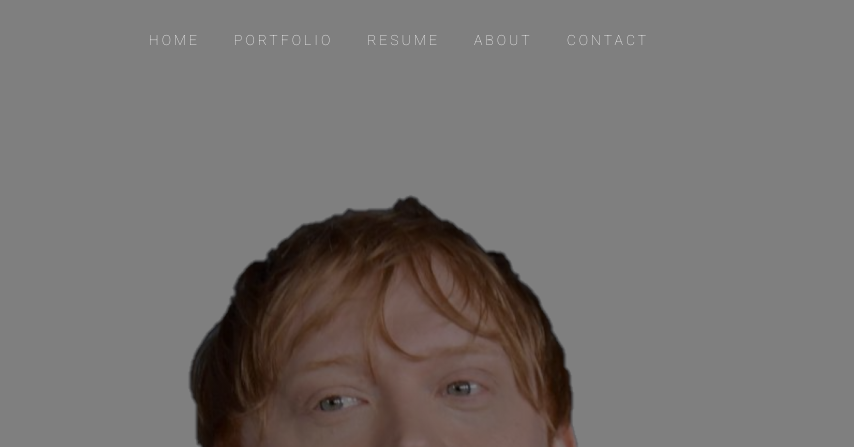
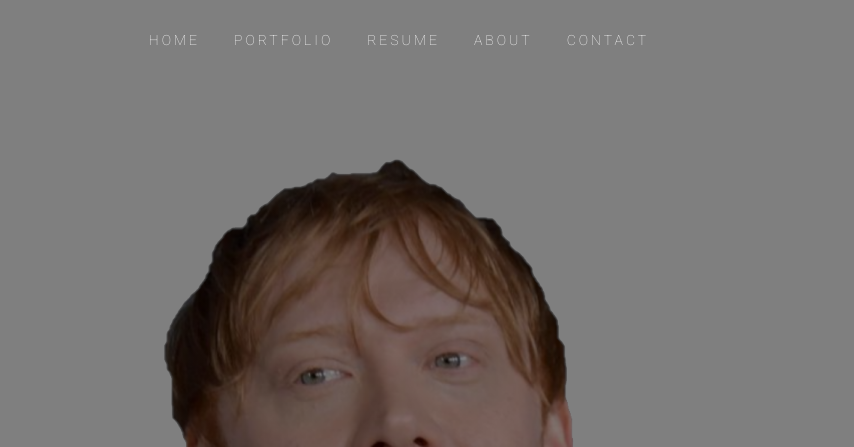
Before and after one commit to abyan-yusuf/Portfolio, a plain HTML site: page index.html in a window 1280 px wide. Shown: the top 447 px of the page, without its empty margins (241-1095 px from the left). Drawn offline with Linux system fonts and the light colour scheme.

Commit message:
image editing

```diff
--- a/css/style.css
+++ b/css/style.css
@@ -6,7 +6,7 @@
 }
 .banner-section {
   background-image: linear-gradient(rgba(0, 0, 0, 0.5), rgb(0, 0, 0, 0.5)),
-    url(../images/Untitled-1.png);
+    url(../images/Untitled-2.png);
   min-height: 100vh;
   background-position: center;
   background-repeat: no-repeat;
```
Also changed, not shown: images/Untitled-2.png (added), 1 other file.
